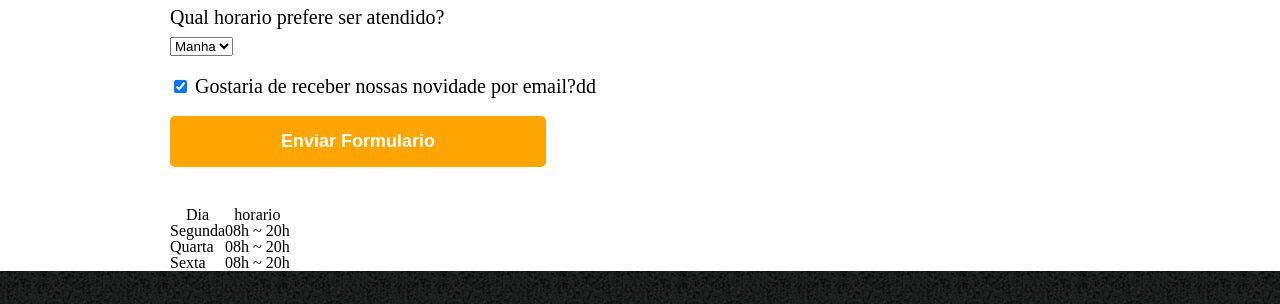
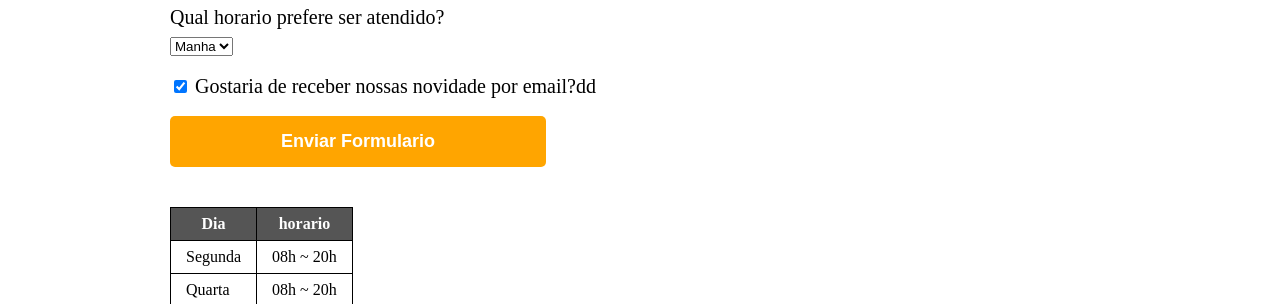
Before and after one commit to felipemimoura/barbearia-alura, a plain HTML site: page contato.html in a window 1280 px wide. Shown: the part 902-1206 px from the top of the page. Drawn offline with Linux system fonts and the light colour scheme.

Commit message:
style: adicona estilos para tabela

```diff
--- a/style-contato.css
+++ b/style-contato.css
@@ -44,3 +44,18 @@ form label,form legend {
     background: darkorange;
     transform: scale(1.2)
 }
+
+table {
+    margin: 20px 0 40px;
+}
+
+thead{
+    background: #555;
+    color: #FFF;
+    font-weight: bold;
+}
+
+td, th {
+    border:1px solid #000000;
+    padding: 8px 15px;
+}
```
